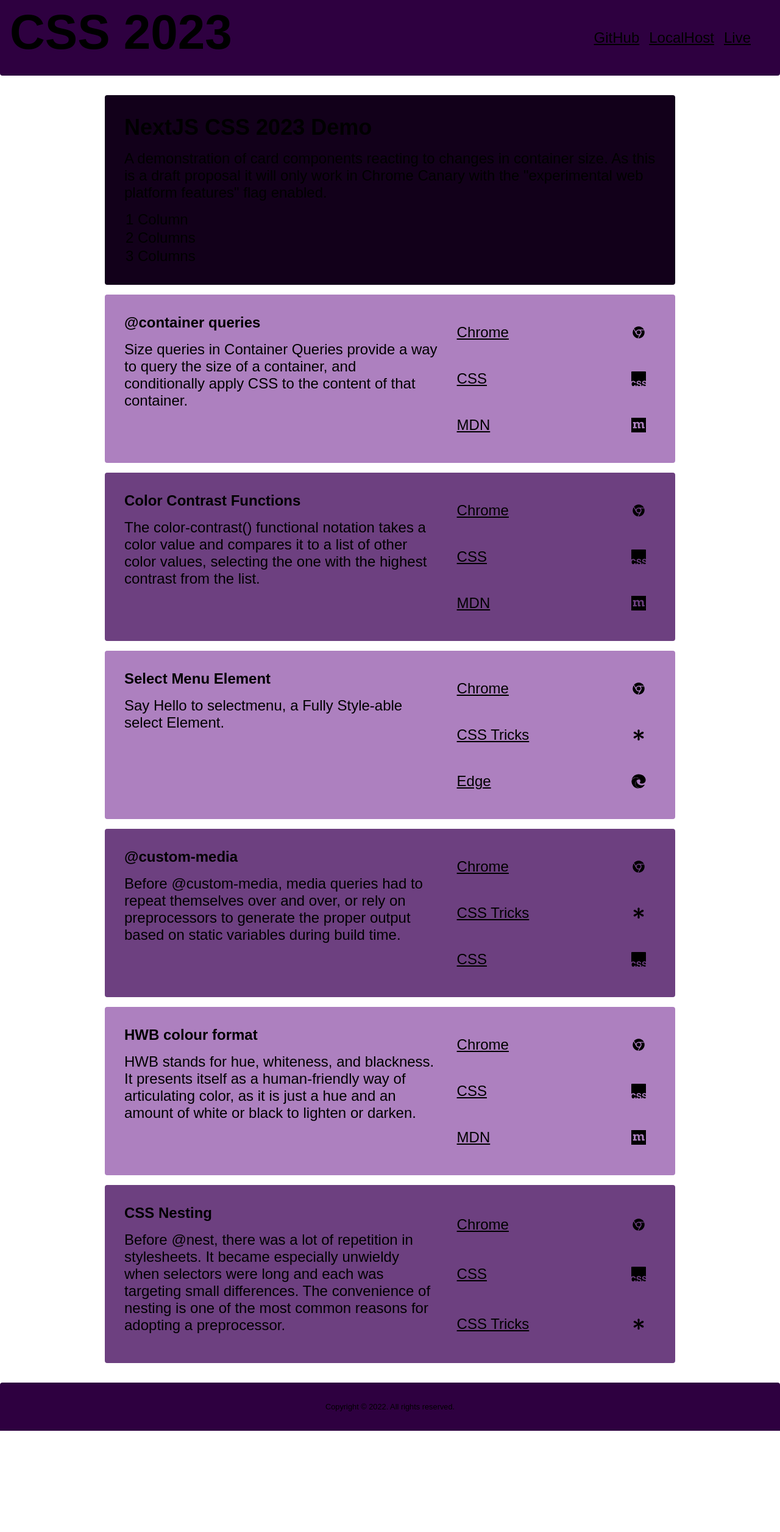
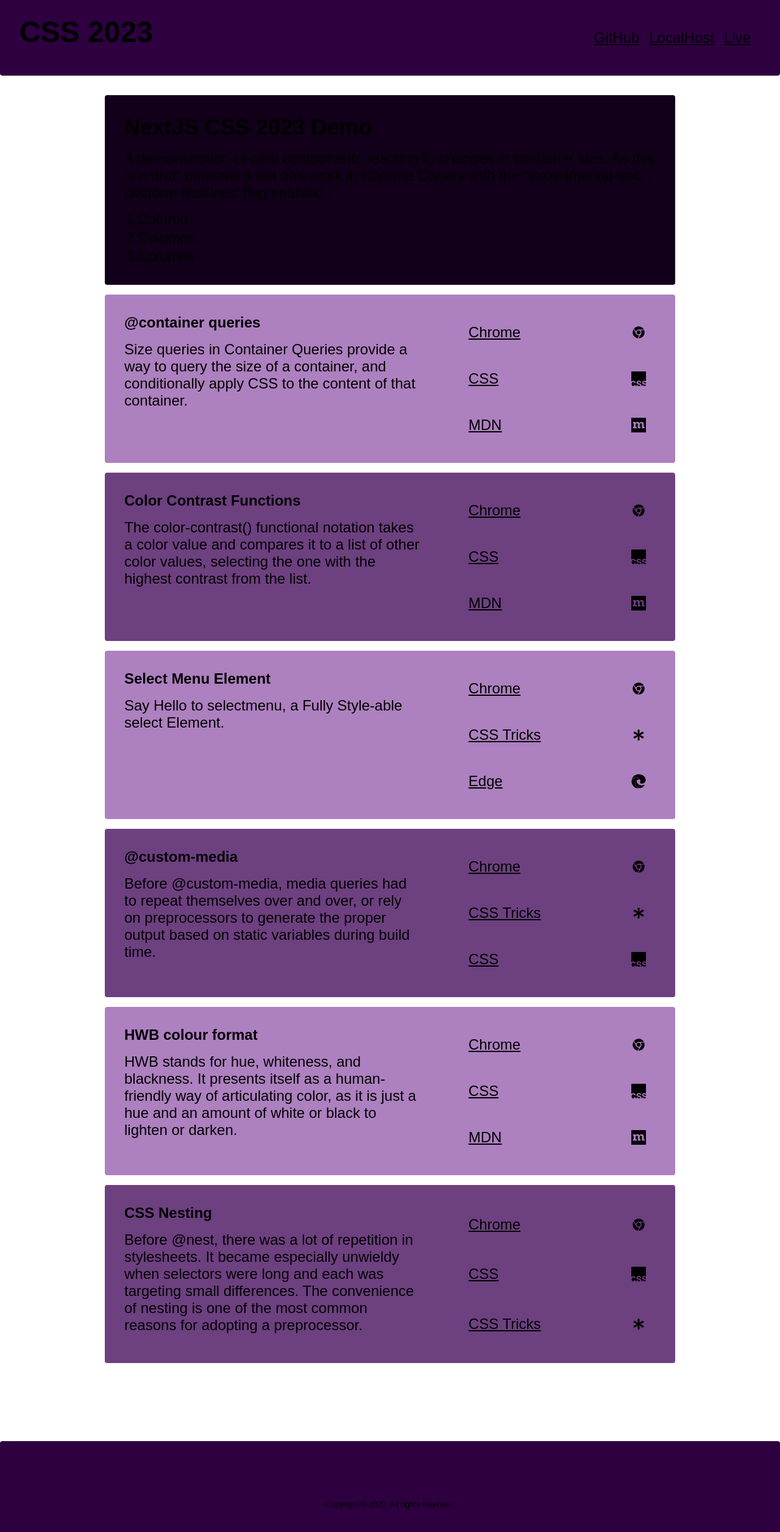
Before and after one commit to gotpop/css-2023, a Next.js app: page / in a window 1280 px wide. Shown: the top 2512 px of the page at 61% size. Before the commit the page ends 2346 px from the top, so only its background shows below. Built offline with nearby package versions, Linux system fonts and the light colour scheme; a web font is replaced by a local one.

Commit message:
Icons and cards

```diff
--- a/src/components/Card/Card.module.css
+++ b/src/components/Card/Card.module.css
@@ -31,7 +31,7 @@
     flex-direction: row;
     justify-content: space-between;
     flex: 1 1 100%;
-    gap: calc(var(--padding) / 2);
+    gap: calc(var(--padding) * 2);
   }
 }
 
@@ -54,7 +54,7 @@
   }
 }
 
-.iconwrap {
+.iconlink {
   display: flex;
   padding: calc(var(--padding) / 2);
   flex: 1 1 100%;
@@ -62,6 +62,11 @@
   border: 1px solid color-contrast(var(--local-bg) vs var(--black), var(--white));
   align-items: center;
   border-radius: var(--radius);
+  transition: all .5s ease;
+
+  &:hover {
+    background-color: var(--accent);
+  }
 
   @container card (min-width: 400px) {
     justify-content: space-between;
--- a/src/components/Card/index.tsx
+++ b/src/components/Card/index.tsx
@@ -19,7 +19,7 @@ export default function Card({ content }) {
         </section>
         <aside className={styles.icons}>
           {links.map(link => (
-            <a key={link.name} href={link.href} className={styles.iconwrap}>
+            <a key={link.name} href={link.href} className={styles.iconlink}>
               <span className={styles.text}>{link.name}</span>
               {link.name === 'GitHub' ? (
                 <TfiGithub className={styles.icon} />
--- a/src/components/Footer/Footer.module.css
+++ b/src/components/Footer/Footer.module.css
@@ -3,8 +3,9 @@
   background: var(--local-bg);
   color: color-contrast(var(--local-bg) vs var(--black), var(--white));
   display: flex;
-  padding: var(--padding);
+  padding: calc(var(--padding) * 3);
   place-content: center;
   border-radius: var(--radius) var(--radius) 0 0;
   font-size: 0.8rem;
+  margin-top: calc(var(--padding) * 3);
 }
--- a/src/styles/global.css
+++ b/src/styles/global.css
@@ -22,11 +22,11 @@ a {
 
   & h1 {
     font-family: PlakatoColorHappy2022, Arial, Helvetica, sans-serif;
-    font-size: 5rem;
+    font-size: 3rem;
     width: auto;
     line-height: 2.3rem;
     height: 55px;
-    margin: 0;
+    margin: 0 0 0 1rem;
     padding: 0;
   }
 }
--- a/src/styles/layout.css
+++ b/src/styles/layout.css
@@ -2,8 +2,6 @@
   background: var(--hwb-grey-1);
   display: grid;
   grid-gap: calc(var(--padding) / 2);
-  grid-template-rows: auto 1fr 1fr;
-  min-height: 100vh;
   padding: var(--padding);
 
   @media (--ipad) {
--- a/src/styles/vars.css
+++ b/src/styles/vars.css
@@ -14,6 +14,8 @@
   --hwb-grape-4: hwb(283 0% 75%);
   --hwb-grape-5: hwb(283 0% 90%);
 
+  --accent: hwb(321 6% 24%);
+
   --grid-columns: 2;
 
   --padding: 2rem;
```
